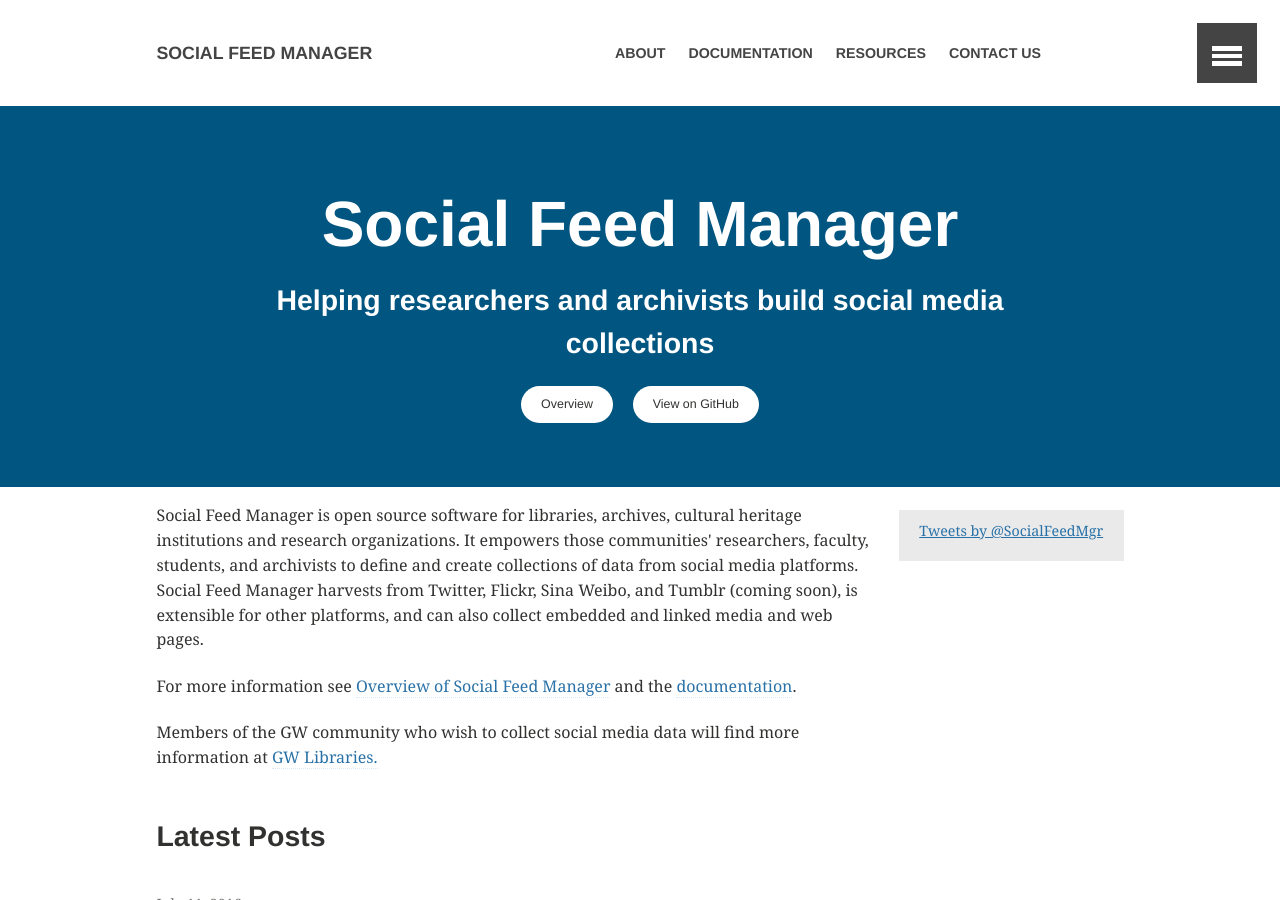
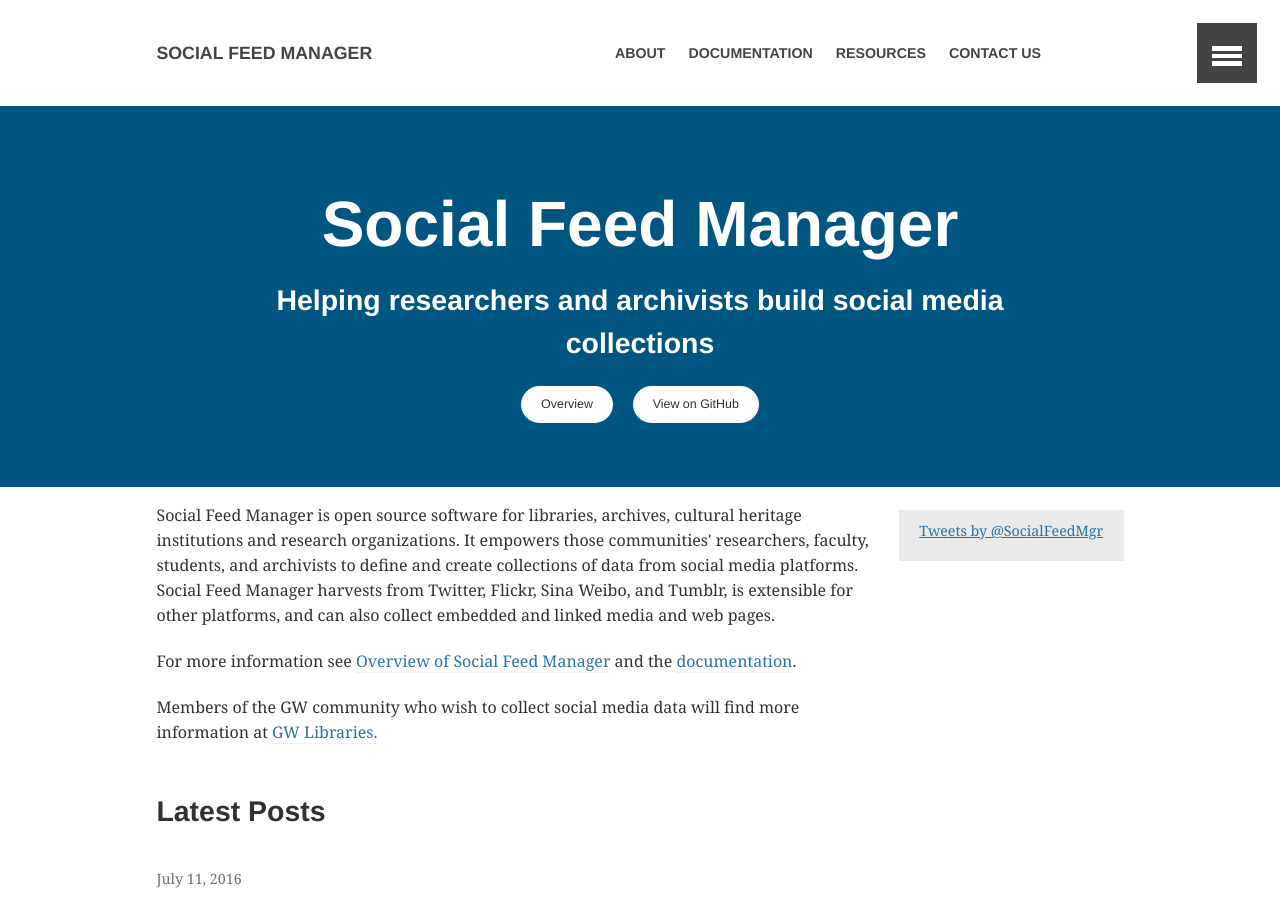
Before and after one commit to gwu-libraries/sfm-ui, a Jekyll site: the page built from index.md, in a window 1280 px wide and 900 px high. Built offline with Jekyll 4.4.1, drawn with Linux system fonts in a browser that asks for light colours; comment, search, counter and statistics services are not loaded.

Commit message:
Removed "coming soon" for Tumblr.

```diff
--- a/index.md
+++ b/index.md
@@ -6,7 +6,7 @@
   feature: blue-bg.png
 ---
 <div class="tiles">
-  <div class="tile"><p>Social Feed Manager is open source software for libraries, archives, cultural heritage institutions and research organizations. It empowers those communities' researchers, faculty, students, and archivists to define and create collections of data from social media platforms. Social Feed Manager harvests from Twitter, Flickr, Sina Weibo, and Tumblr (coming soon), is extensible for other platforms, and can also collect embedded and linked media and web pages.</p>
+  <div class="tile"><p>Social Feed Manager is open source software for libraries, archives, cultural heritage institutions and research organizations. It empowers those communities' researchers, faculty, students, and archivists to define and create collections of data from social media platforms. Social Feed Manager harvests from Twitter, Flickr, Sina Weibo, and Tumblr, is extensible for other platforms, and can also collect embedded and linked media and web pages.</p>
   <p>For more information see <a href="{{ site.github.url }}/about/overview">Overview of Social Feed Manager</a> and the <a href="https://sfm.readthedocs.org">documentation</a>.</p>
 
   <p>Members of the GW community who wish to collect social media data will find more information at <a href="https://library.gwu.edu/scholarly-technology-group/social-feed-manager">GW Libraries.</a></p></div>
```
